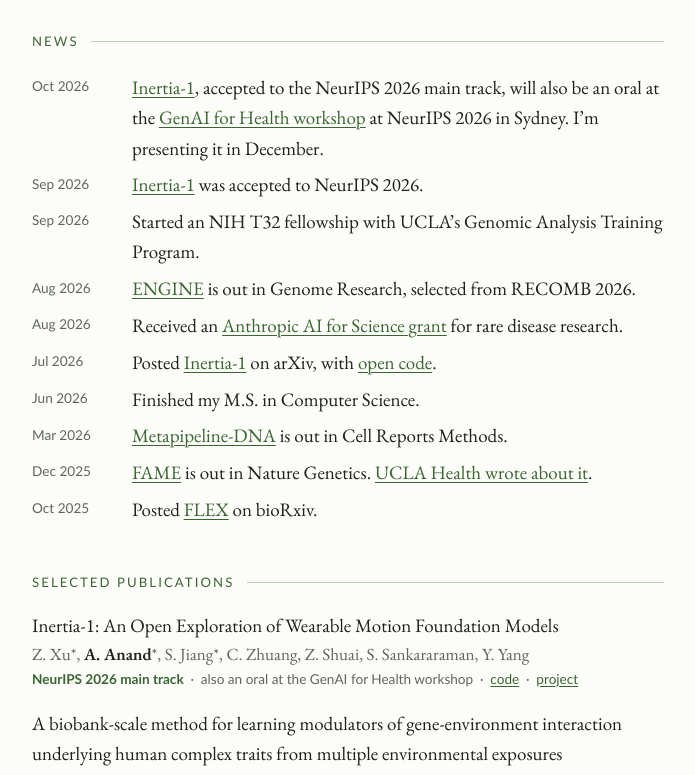
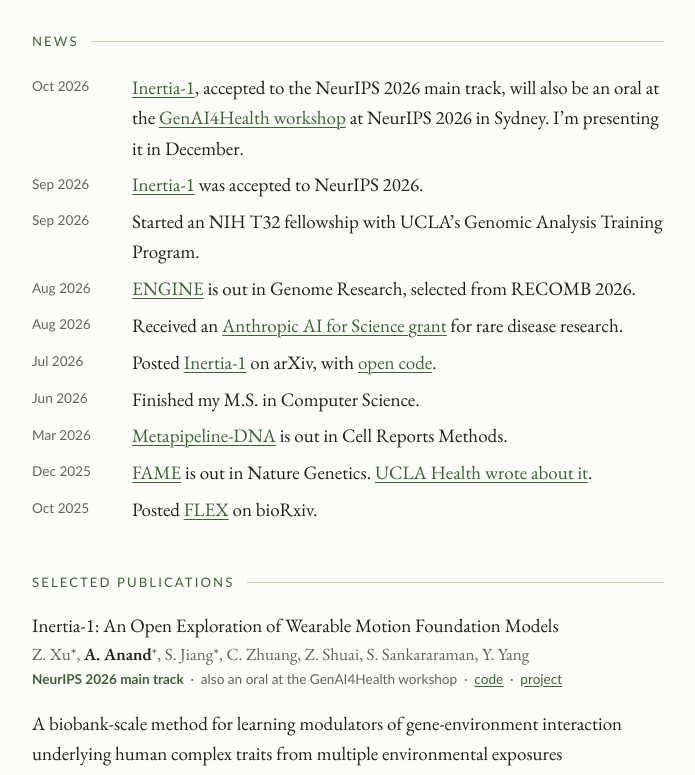
Before and after one commit to aakarsh-anand/aakarsh-anand.github.io, a Jekyll site: the page built from index.md, in a window 1280 px wide. Shown: the part 1034-1809 px from the top of the page, without its empty margins (292-987 px from the left). Built offline with Jekyll 4.4.1, drawn with Linux system fonts in a browser that asks for light colours.

Commit message:
Use the GenAI4Health workshop's official short name
Co-Authored-By: Claude Opus 5.5 <noreply@anthropic.com>

```diff
--- a/_data/news.yml
+++ b/_data/news.yml
@@ -1,6 +1,6 @@
 # News on the home page, newest first. Text is Markdown. Dates only need the right month.
 - date: 2026-10-08
-  text: "[Inertia-1](https://arxiv.org/abs/2607.06617), accepted to the NeurIPS 2026 main track, will also be an oral at the [GenAI for Health workshop](https://genai4health.github.io/2026-NeurIPS/) at NeurIPS 2026 in Sydney. I'm presenting it in December."
+  text: "[Inertia-1](https://arxiv.org/abs/2607.06617), accepted to the NeurIPS 2026 main track, will also be an oral at the [GenAI4Health workshop](https://genai4health.github.io/2026-NeurIPS/) at NeurIPS 2026 in Sydney. I'm presenting it in December."
 - date: 2026-09-24
   text: "[Inertia-1](https://arxiv.org/abs/2607.06617) was accepted to NeurIPS 2026."
 - date: 2026-09-01
--- a/_data/publications.yml
+++ b/_data/publications.yml
@@ -3,7 +3,7 @@
 - title: "Inertia-1: An Open Exploration of Wearable Motion Foundation Models"
   authors: "Z. Xu*, A. Anand*, S. Jiang*, C. Zhuang, Z. Shuai, S. Sankararaman, Y. Yang"
   venue: NeurIPS 2026 main track
-  note: also an oral at the GenAI for Health workshop
+  note: also an oral at the GenAI4Health workshop
   status: published
   selected: true
   url: https://arxiv.org/abs/2607.06617
```
Also changed, not shown: 4 other files.
